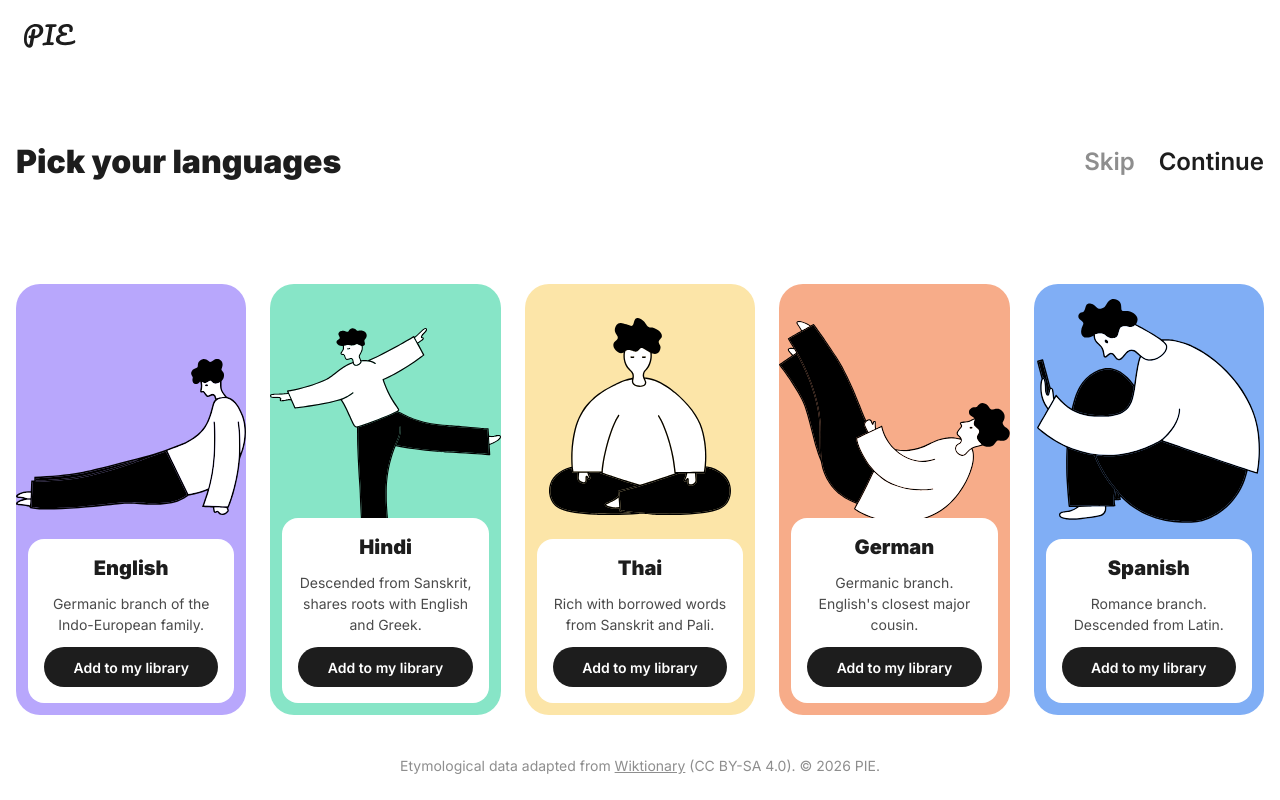
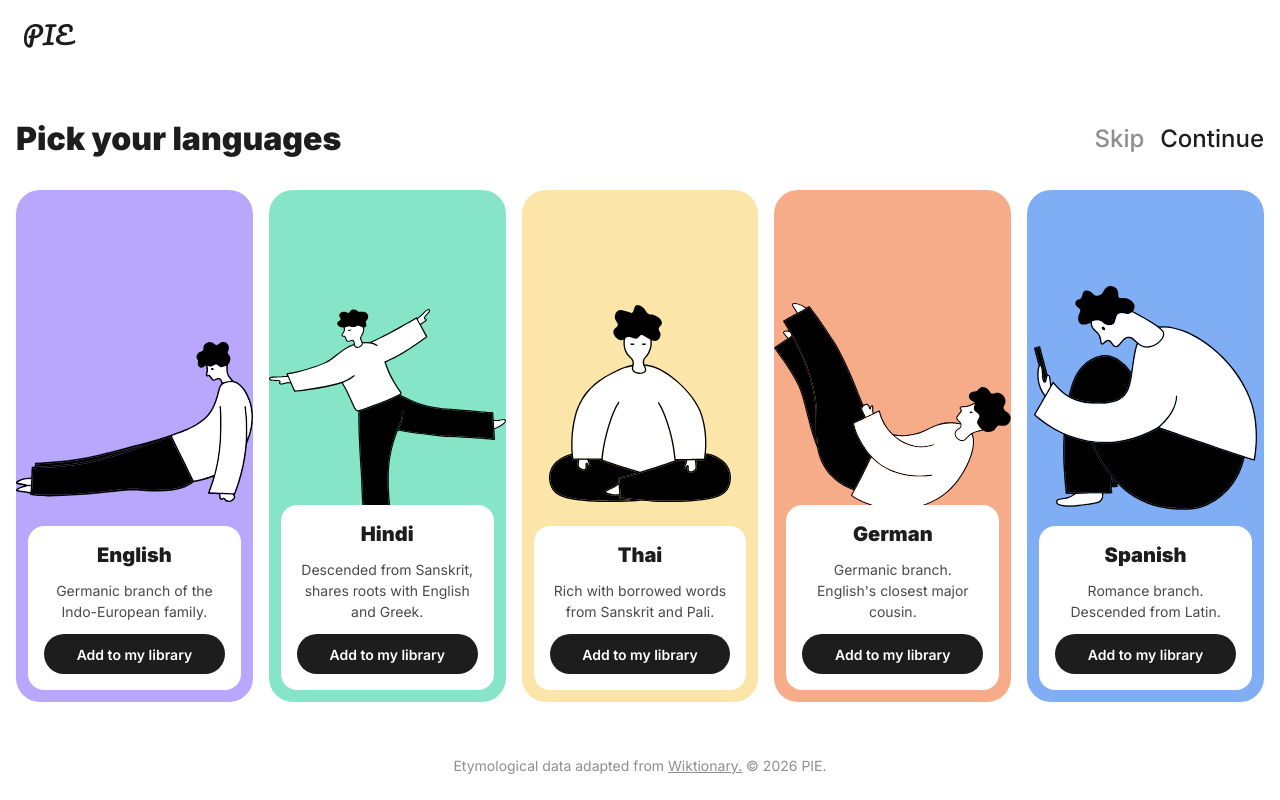
Before and after one commit to frdskp/pie-flashcards-client, a React (Vite) app: page /onboarding in a window 1280 px wide. Built offline with nearby package versions, Linux system fonts and the light colour scheme.

Commit message:
Change API calls to production backend

```diff
--- a/src/components/Footer.tsx
+++ b/src/components/Footer.tsx
@@ -8,9 +8,9 @@ export default function Footer() {
         rel="noopener noreferrer"
         className="underline hover:text-ink-100"
       >
-        Wiktionary
+        Wiktionary.
       </a>
-      {" "}(CC BY-SA 4.0). © {new Date().getFullYear()} PIE.
+      {" "} © {new Date().getFullYear()} PIE.
     </footer>
   );
 }
--- a/src/pages/Auth.tsx
+++ b/src/pages/Auth.tsx
@@ -17,7 +17,7 @@ export default function Auth() {
     setLoading(true);
 
     try {
-      const res = await fetch(`http://localhost:4000/auth/${mode === "signup" ? "register" : "login"}`, {
+      const res = await fetch(`https://pie-flashcards-server.onrender.com/auth/${mode === "signup" ? "register" : "login"}`, {
         method: "POST",
         headers: { "Content-Type": "application/json" },
         body: JSON.stringify({ email, password }),
--- a/src/pages/Card.tsx
+++ b/src/pages/Card.tsx
@@ -40,7 +40,7 @@ export default function Card() {
   useEffect(() => {
     async function fetchRoot() {
       try {
-        const res = await fetch(`http://localhost:4000/roots/${id}`);
+        const res = await fetch(`https://pie-flashcards-server.onrender.com/roots/${id}`);
         if (!res.ok) throw new Error("Root not found");
         const data = await res.json();
         setRoot(data);
--- a/src/pages/Library.tsx
+++ b/src/pages/Library.tsx
@@ -15,31 +15,31 @@ const LANGUAGE_META: Record<Language, LangMeta> = {
     bg: "bg-lavender-50",
     illustration: "/src/assets/illustration3.svg",
     subtext: "Over 1 billion speakers. Germanic branch of the Indo-European family.",
-    imgClass: "absolute bottom-32 -left-4 max-h-56",
+    imgClass: "absolute bottom-50 left-1/2 -translate-x-1/2 max-h-84",
   },
   Hindi: {
     bg: "bg-mint-50",
     illustration: "/src/assets/illustration4.svg",
     subtext: "Indo-Aryan branch. Descended from Sanskrit, shares roots with English and Greek.",
-    imgClass: "absolute bottom-24 left-1/2 -translate-x-1/2 max-h-120",
+    imgClass: "absolute bottom-36 left-1/2 -translate-x-1/2 max-h-64",
   },
   Thai: {
     bg: "bg-gold-50",
     illustration: "/src/assets/illustration5.svg",
-    subtext: "Not Indo-European — but rich with borrowed words from Sanskrit and Pali.",
-    imgClass: "absolute bottom-48 left-1/2 -translate-x-1/2 max-h-56",
+    subtext: "Not Indo-European but rich with borrowed words from Sanskrit and Pali.",
+    imgClass: "absolute bottom-50 left-1/2 -translate-x-1/2 max-h-64",
   },
   German: {
     bg: "bg-tomato-50",
     illustration: "/src/assets/illustration6.svg",
     subtext: "Germanic branch. English's closest major cousin.",
-    imgClass: "absolute bottom-48 left-1/2 -translate-x-1/2 max-h-40",
+    imgClass: "absolute bottom-40 left-1/2 -translate-x-1/2 max-h-56",
   },
   Spanish: {
     bg: "bg-blue-50",
     illustration: "/src/assets/illustration7.svg",
     subtext: "Romance branch. Descended from Latin.",
-    imgClass: "absolute bottom-32 left-1/2 -translate-x-1/2 max-h-64",
+    imgClass: "absolute bottom-40 left-1/2 -translate-x-1/2 max-h-56",
   },
 };
 
@@ -64,7 +64,7 @@ export default function Library() {
 
     async function fetchUser() {
       try {
-        const res = await fetch("http://localhost:4000/users/me", {
+        const res = await fetch("https://pie-flashcards-server.onrender.com/users/me", {
           headers: { Authorization: `Bearer ${token}` },
         });
         if (!res.ok) {
@@ -128,8 +128,8 @@ export default function Library() {
 }
 
   return (
-    <div className="flex-1 flex flex-col pb-4 pt-16">
-      <div className="flex-1 w-full mx-auto flex flex-col">
+    <div className=" pb-4 pt-16">
+      <div className=" w-full mx-auto flex flex-col">
 
         {/* Card grid */}
         <div className="grid grid-cols-1 sm:grid-cols-2 gap-4 md:gap-6 flex-1 [@media(min-width:1240px)]:grid-cols-3">
--- a/src/pages/Onboarding.tsx
+++ b/src/pages/Onboarding.tsx
@@ -56,7 +56,7 @@ export default function Onboarding() {
   useEffect(() => {
     const token = localStorage.getItem("token");
     if (!token) return;
-    fetch("http://localhost:4000/users/me", {
+    fetch("https://pie-flashcards-server.onrender.com/users/me", {
       headers: { Authorization: `Bearer ${token}` },
     })
       .then((res) => (res.ok ? res.json() : null))
@@ -85,7 +85,7 @@ export default function Onboarding() {
       const merged = Array.from(
         new globalThis.Set([...existingLanguages, ...selected]),
       );
-      await fetch("http://localhost:4000/users/me/languages", {
+      await fetch("https://pie-flashcards-server.onrender.com/users/me/languages", {
         method: "PATCH",
         headers: {
           "Content-Type": "application/json",
@@ -107,35 +107,33 @@ export default function Onboarding() {
     <div className="flex-1 flex flex-col pb-4">
       <div className="flex-1 w-full mx-auto flex flex-col">
         {/* Title bar */}
-        <div className="flex items-center justify-between mb-6 md:mb-8 min-h-45">
+        <div className="flex flex-col md:flex-row md:items-center md:justify-between gap-4 mb-8 mt-12">
           <h1 className="text-h2 md:text-h1">Pick your languages</h1>
-          <div className="flex items-center gap-6">
+          <div className="flex items-center gap-4">
             <button
               onClick={handleSkip}
-              className="text-h5 text-ink-50 hover:text-ink-80"
+              className="text-body-lg md:text-h6 text-ink-50 hover:text-ink-100"
             >
               Skip
             </button>
             <button
               onClick={handleContinue}
-              disabled={saving}
-              className="text-h5 text-ink-100 hover:text-ink-80 disabled:opacity-50"
+              className="text-body-lg md:text-h6 text-ink-100 hover:text-ink-80"
             >
-              {saving ? "..." : "Continue"}
+              Continue
             </button>
           </div>
         </div>
 
-        {/* Cards */}
-        <div className="grid grid-cols-1 sm:grid-cols-2 gap-4 md:gap-6 flex-1 [@media(min-width:1240px)]:grid-cols-5">
+        {/* Cards — horizontal swipe on mobile, grid on desktop */}
+        <div className="flex md:grid md:grid-cols-2 h-[64vh] [@media(min-width:1240px)]:grid-cols-5 gap-4 overflow-x-auto md:overflow-visible snap-x snap-mandatory md:snap-none -mx-4 md:mx-0 px-4 md:px-0">
           {LANGUAGES.map((lang) => {
             const isSelected = selected.includes(lang.name);
             const isAlreadyAdded = existingLanguages.includes(lang.name);
             return (
               <div
                 key={lang.name}
-                className={`${lang.bg} rounded-3xl overflow-hidden flex flex-col relative min-h-[420px]"
-                }`}
+                className={`${lang.bg} rounded-3xl overflow-hidden flex flex-col relative snap-center shrink-0 w-[85vw] md:w-auto md:shrink md:min-h-[420px]`}
               >
                 <img src={lang.illustration} alt="" className={lang.imgClass} />
                 <div className="flex-1" />
--- a/src/pages/Search.tsx
+++ b/src/pages/Search.tsx
@@ -156,13 +156,13 @@ export default function Search() {
   useEffect(() => {
     async function fetchAll() {
       try {
-        const rootsRes = await fetch("http://localhost:4000/roots");
+        const rootsRes = await fetch("https://pie-flashcards-server.onrender.com/roots");
         const rootsData = await rootsRes.json();
         setRoots(rootsData);
 
         const token = localStorage.getItem("token");
         if (token) {
-          const userRes = await fetch("http://localhost:4000/users/me", {
+          const userRes = await fetch("https://pie-flashcards-server.onrender.com/users/me", {
             headers: { Authorization: `Bearer ${token}` },
           });
           if (userRes.ok) {
@@ -194,7 +194,7 @@ export default function Search() {
     try {
       await Promise.all(
         user.spokenLanguages.map((lang) =>
-          fetch(`http://localhost:4000/users/me/save/${rootId}`, {
+          fetch(`https://pie-flashcards-server.onrender.com/users/me/save/${rootId}`, {
             method: "POST",
             headers: {
               "Content-Type": "application/json",
--- a/src/pages/Set.tsx
+++ b/src/pages/Set.tsx
@@ -94,14 +94,14 @@ export default function Set() {
   useEffect(() => {
   async function fetchRoots() {
     try {
-      const rootsRes = await fetch(`http://localhost:4000/roots?language=${language}`);
+      const rootsRes = await fetch(`https://pie-flashcards-server.onrender.com/roots?language=${language}`);
       if (!rootsRes.ok) throw new Error("Failed to load");
       const allRoots: Root[] = await rootsRes.json();
 
       const token = localStorage.getItem("token");
       let savedIds: Set<string> = new globalThis.Set<string>();
       if (token) {
-        const userRes = await fetch("http://localhost:4000/users/me", {
+        const userRes = await fetch("https://pie-flashcards-server.onrender.com/users/me", {
           headers: { Authorization: `Bearer ${token}` },
         });
         if (userRes.ok) {
```
Also changed, not shown: src/components/Header.tsx (+6 -8 lines), src/pages/FlashcardMode.tsx (+64 -23 lines).
